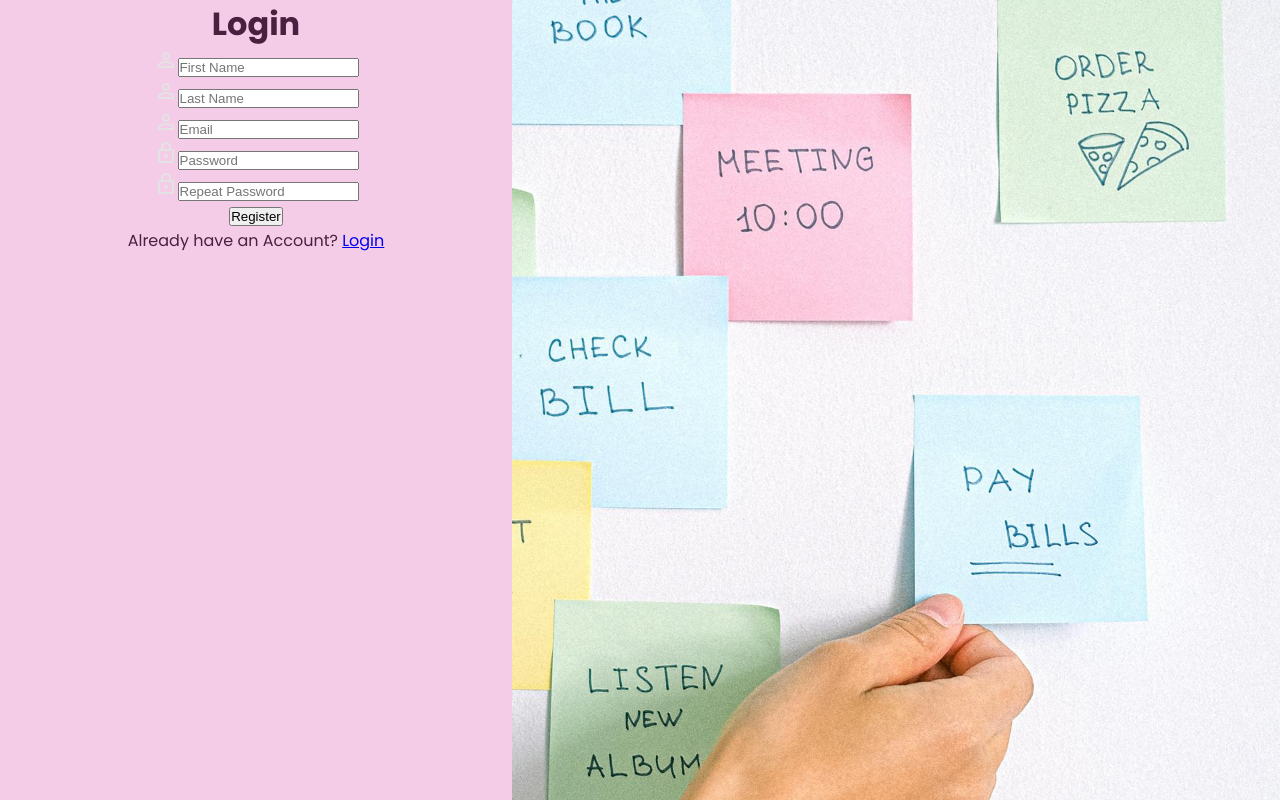
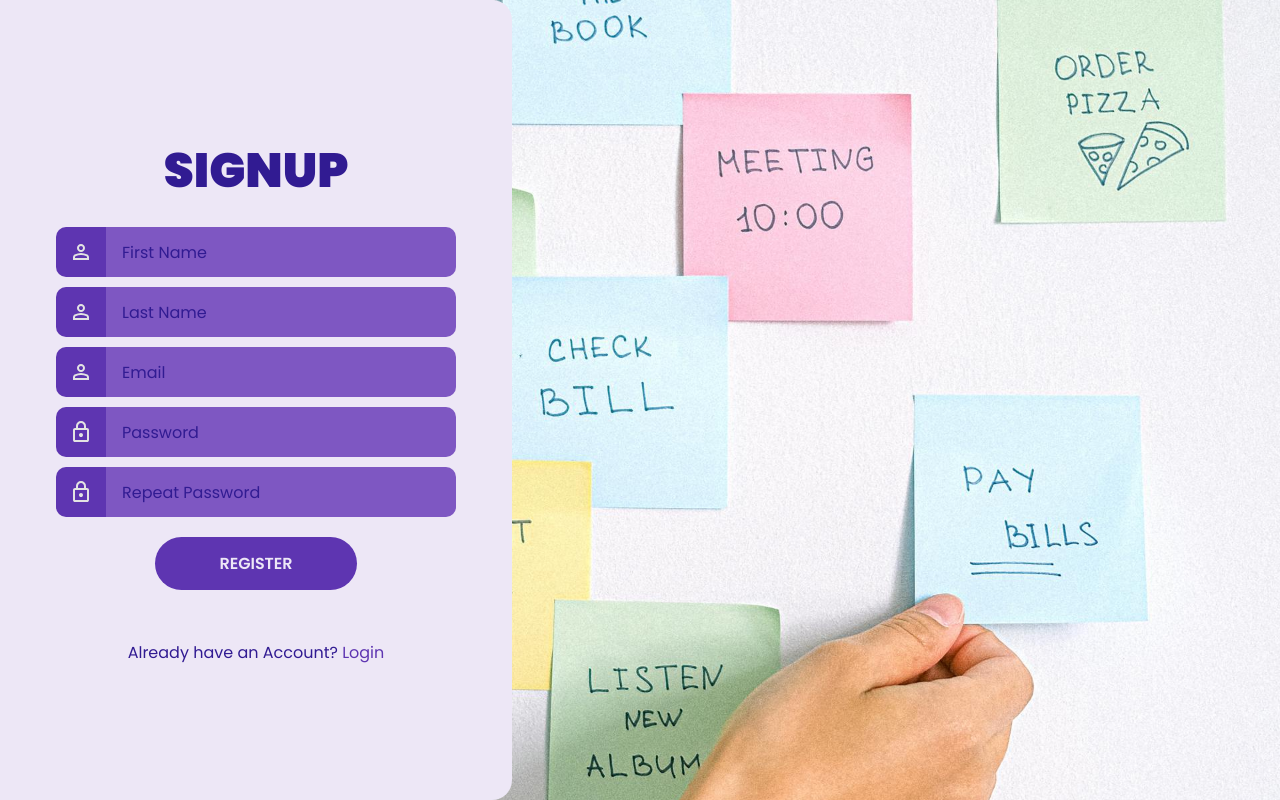
Before and after one commit to JanW07/TaskFlow-Frontend, an Angular app: page /register in a window 1280 px wide. Built offline with nearby package versions, Linux system fonts and the light colour scheme.

Commit message:
created styles and login/register view

```diff
--- a/src/app/login/login.component.html
+++ b/src/app/login/login.component.html
@@ -1,18 +1,30 @@
 <div class="wrapper">
   <h1>Login</h1>
+  <div id="error-message" *ngIf="submitted && formErrors.length">
+    <ul>
+      <li *ngFor="let error of formErrors">{{ error }}</li>
+    </ul>
+  </div>
   <form [formGroup]="loginForm" (ngSubmit)="onSubmit()">
-    <div>
+
+
+    <!-- Email Field -->
+    <div [ngClass]="{'incorrect': submitted && loginForm.get('email')?.invalid}">
       <label for="emailInput">
         <svg xmlns="http://www.w3.org/2000/svg" height="24px" viewBox="0 -960 960 960" width="24px" fill="#e3e3e3"><path d="M480-480q-66 0-113-47t-47-113q0-66 47-113t113-47q66 0 113 47t47 113q0 66-47 113t-113 47ZM160-160v-112q0-34 17.5-62.5T224-378q62-31 126-46.5T480-440q66 0 130 15.5T736-378q29 15 46.5 43.5T800-272v112H160Zm80-80h480v-32q0-11-5.5-20T700-306q-54-27-109-40.5T480-360q-56 0-111 13.5T260-306q-9 5-14.5 14t-5.5 20v32Zm240-320q33 0 56.5-23.5T560-640q0-33-23.5-56.5T480-720q-33 0-56.5 23.5T400-640q0 33 23.5 56.5T480-560Zm0-80Zm0 400Z"/></svg>
       </label>
       <input required type="email" formControlName="email" id="emailInput" placeholder="Email">
     </div>
-    <div>
+
+    <!-- Password Field -->
+    <div [ngClass]="{'incorrect': submitted && loginForm.get('password')?.invalid}">
       <label for="passwordInput">
         <svg xmlns="http://www.w3.org/2000/svg" height="24px" viewBox="0 -960 960 960" width="24px" fill="#e3e3e3"><path d="M240-80q-33 0-56.5-23.5T160-160v-400q0-33 23.5-56.5T240-640h40v-80q0-83 58.5-141.5T480-920q83 0 141.5 58.5T680-720v80h40q33 0 56.5 23.5T800-560v400q0 33-23.5 56.5T720-80H240Zm0-80h480v-400H240v400Zm240-120q33 0 56.5-23.5T560-360q0-33-23.5-56.5T480-440q-33 0-56.5 23.5T400-360q0 33 23.5 56.5T480-280ZM360-640h240v-80q0-50-35-85t-85-35q-50 0-85 35t-35 85v80ZM240-160v-400 400Z"/></svg>
       </label>
       <input required type="password" formControlName="password" id="passwordInput" placeholder="Password">
     </div>
+
+
     <button type="submit">Login</button>
   </form>
   <p>Dont have an Account? <a href="/register">Register</a></p>
--- a/src/app/login/login.component.ts
+++ b/src/app/login/login.component.ts
@@ -14,7 +14,8 @@ import { Router } from '@angular/router';
 })
 export class LoginComponent {
   loginForm: FormGroup;
-  errorMessage: string = '';
+  formErrors: string[] = [];
+  submitted: boolean = false;
 
   constructor(private fb: FormBuilder, private authService: AuthService, private router: Router) {
     this.loginForm = this.fb.group({
@@ -25,6 +26,13 @@ export class LoginComponent {
 
 
   onSubmit(): void {
+    this.submitted = true;
+
+    if (this.loginForm.invalid) {
+      this.formErrors = this.getFormErrors();
+      return;
+    }
+
     if (this.loginForm.valid) {
       const credentials = this.loginForm.value;
       this.authService.login(credentials).subscribe({
@@ -36,9 +44,29 @@ export class LoginComponent {
         },
         error: (err) => {
           console.error('Login failed', err);
-          this.errorMessage = 'Invalid login credentials';
+          this.formErrors = ['Invalid login credentials'];
         }
       });
     }
   }
+
+  private getFormErrors(): string[] {
+    const errors: string[] = [];
+    const controls = this.loginForm.controls;
+
+    if (controls['email'].errors) {
+      if (controls['email'].errors['required']) {
+        errors.push('Email is required.');
+      }
+      if (controls['email'].errors['email']) {
+        errors.push('Please enter a valid email.');
+      }
+    }
+    if (controls['password'].errors) {
+      if (controls['password'].errors['required']) {
+        errors.push('Password is required.');
+      }
+    }
+    return errors;
+  }
 }
--- a/src/app/register/register.component.html
+++ b/src/app/register/register.component.html
@@ -1,35 +1,50 @@
 <div class="wrapper">
-  <h1>Login</h1>
+  <h1>Signup</h1>
+  <div id="error-message" *ngIf="submitted && formErrors.length">
+    <ul>
+      <li *ngFor="let error of formErrors">{{ error }}</li>
+    </ul>
+  </div>
+
   <form [formGroup]="registerForm" (ngSubmit)="onSubmit()">
-    <div>
+    <!-- First Name Field -->
+    <div [ngClass]="{'incorrect': submitted && registerForm.get('firstName')?.invalid}">
       <label for="firstNameInput">
         <svg xmlns="http://www.w3.org/2000/svg" height="24px" viewBox="0 -960 960 960" width="24px" fill="#e3e3e3"><path d="M480-480q-66 0-113-47t-47-113q0-66 47-113t113-47q66 0 113 47t47 113q0 66-47 113t-113 47ZM160-160v-112q0-34 17.5-62.5T224-378q62-31 126-46.5T480-440q66 0 130 15.5T736-378q29 15 46.5 43.5T800-272v112H160Zm80-80h480v-32q0-11-5.5-20T700-306q-54-27-109-40.5T480-360q-56 0-111 13.5T260-306q-9 5-14.5 14t-5.5 20v32Zm240-320q33 0 56.5-23.5T560-640q0-33-23.5-56.5T480-720q-33 0-56.5 23.5T400-640q0 33 23.5 56.5T480-560Zm0-80Zm0 400Z"/></svg>
       </label>
       <input required type="text" formControlName="firstName" id="firstName-Input" placeholder="First Name">
     </div>
-    <div>
+
+    <!-- Last Name Field -->
+    <div [ngClass]="{'incorrect': submitted && registerForm.get('lastName')?.invalid}">
       <label for="lastNameInput">
         <svg xmlns="http://www.w3.org/2000/svg" height="24px" viewBox="0 -960 960 960" width="24px" fill="#e3e3e3"><path d="M480-480q-66 0-113-47t-47-113q0-66 47-113t113-47q66 0 113 47t47 113q0 66-47 113t-113 47ZM160-160v-112q0-34 17.5-62.5T224-378q62-31 126-46.5T480-440q66 0 130 15.5T736-378q29 15 46.5 43.5T800-272v112H160Zm80-80h480v-32q0-11-5.5-20T700-306q-54-27-109-40.5T480-360q-56 0-111 13.5T260-306q-9 5-14.5 14t-5.5 20v32Zm240-320q33 0 56.5-23.5T560-640q0-33-23.5-56.5T480-720q-33 0-56.5 23.5T400-640q0 33 23.5 56.5T480-560Zm0-80Zm0 400Z"/></svg>
       </label>
       <input required type="text" formControlName="lastName" id="lastNameInput" placeholder="Last Name">
     </div>
-    <div>
+
+    <!-- Email Field -->
+    <div [ngClass]="{'incorrect': submitted && registerForm.get('email')?.invalid}">
       <label for="emailInput">
         <svg xmlns="http://www.w3.org/2000/svg" height="24px" viewBox="0 -960 960 960" width="24px" fill="#e3e3e3"><path d="M480-480q-66 0-113-47t-47-113q0-66 47-113t113-47q66 0 113 47t47 113q0 66-47 113t-113 47ZM160-160v-112q0-34 17.5-62.5T224-378q62-31 126-46.5T480-440q66 0 130 15.5T736-378q29 15 46.5 43.5T800-272v112H160Zm80-80h480v-32q0-11-5.5-20T700-306q-54-27-109-40.5T480-360q-56 0-111 13.5T260-306q-9 5-14.5 14t-5.5 20v32Zm240-320q33 0 56.5-23.5T560-640q0-33-23.5-56.5T480-720q-33 0-56.5 23.5T400-640q0 33 23.5 56.5T480-560Zm0-80Zm0 400Z"/></svg>
       </label>
       <input required type="email" formControlName="email" id="emailInput" placeholder="Email">
     </div>
-    <div>
+
+    <!-- Password Field -->
+    <div [ngClass]="{'incorrect': submitted && registerForm.get('password')?.invalid}">
       <label for="passwordInput">
         <svg xmlns="http://www.w3.org/2000/svg" height="24px" viewBox="0 -960 960 960" width="24px" fill="#e3e3e3"><path d="M240-80q-33 0-56.5-23.5T160-160v-400q0-33 23.5-56.5T240-640h40v-80q0-83 58.5-141.5T480-920q83 0 141.5 58.5T680-720v80h40q33 0 56.5 23.5T800-560v400q0 33-23.5 56.5T720-80H240Zm0-80h480v-400H240v400Zm240-120q33 0 56.5-23.5T560-360q0-33-23.5-56.5T480-440q-33 0-56.5 23.5T400-360q0 33 23.5 56.5T480-280ZM360-640h240v-80q0-50-35-85t-85-35q-50 0-85 35t-35 85v80ZM240-160v-400 400Z"/></svg>
       </label>
       <input required type="password" formControlName="password" id="passwordInput" placeholder="Password">
     </div>
-    <div>
-      <label for="passwordInput">
+
+    <!-- Repeat Password Field -->
+    <div [ngClass]="{'incorrect': submitted && registerForm.get('repeatPassword')?.invalid || submitted && registerForm.get('password')?.value !== registerForm.get('repeatPassword')?.value}">
+      <label for="repeatPasswordInput">
         <svg xmlns="http://www.w3.org/2000/svg" height="24px" viewBox="0 -960 960 960" width="24px" fill="#e3e3e3"><path d="M240-80q-33 0-56.5-23.5T160-160v-400q0-33 23.5-56.5T240-640h40v-80q0-83 58.5-141.5T480-920q83 0 141.5 58.5T680-720v80h40q33 0 56.5 23.5T800-560v400q0 33-23.5 56.5T720-80H240Zm0-80h480v-400H240v400Zm240-120q33 0 56.5-23.5T560-360q0-33-23.5-56.5T480-440q-33 0-56.5 23.5T400-360q0 33 23.5 56.5T480-280ZM360-640h240v-80q0-50-35-85t-85-35q-50 0-85 35t-35 85v80ZM240-160v-400 400Z"/></svg>
       </label>
-      <input required type="password" formControlName="password" id="passwordInput" placeholder="Repeat Password">
+      <input required type="repeatPassword" formControlName="repeatPassword" id="repeatPasswordInput" placeholder="Repeat Password">
     </div>
     <button type="submit">Register</button>
   </form>
--- a/src/app/register/register.component.ts
+++ b/src/app/register/register.component.ts
@@ -13,31 +13,86 @@ import { Router } from '@angular/router';
 })
 export class RegisterComponent {
   registerForm: FormGroup;
-  errorMessage: string = '';
+  formErrors: string[] = [];
+  submitted: boolean = false;
 
   constructor(private fb: FormBuilder, private authService: AuthService, private router: Router) {
     this.registerForm = this.fb.group({
       email: ['', [Validators.required, Validators.email]],
       password: ['', Validators.required],
+      repeatPassword: ['', Validators.required],
       firstName: ['', Validators.required],
       lastName: ['', Validators.required]
     });
   }
 
   onSubmit(): void {
-    if (this.registerForm.valid) {
+    this.submitted = true;
+
+    const password = this.registerForm.get('password')?.value;
+    const repeatPasswordControl = this.registerForm.get('repeatPassword');
+    if (password !== repeatPasswordControl?.value) {
+      repeatPasswordControl?.setErrors({ ...repeatPasswordControl?.errors, 'mismatch': true });
+    } else {
+      if (repeatPasswordControl?.errors && repeatPasswordControl.errors['mismatch']) {
+        const { mismatch, ...rest } = repeatPasswordControl.errors;
+        repeatPasswordControl.setErrors(Object.keys(rest).length ? rest : null);
+      }
+    }
+
+    if (this.registerForm.invalid) {
+      this.formErrors = this.getFormErrors();
+      return;
+    }
+
     const userData = this.registerForm.value;
     this.authService.register(userData).subscribe({
       next: (response) => {
         console.log('Registration successful!');
-          // Optionally, redirect to login or dashboard after successful registration
         this.router.navigate(['/login']);
       },
       error: (err) => {
         console.error('Registration failed', err);
-          this.errorMessage = 'Registration failed. Please try again.';
+        this.formErrors = ['Registration failed. Please try again.'];
       }
     });
   }
+
+  private getFormErrors(): string[] {
+    const errors: string[] = [];
+    const controls = this.registerForm.controls;
+
+    if (controls['firstName'].errors) {
+      if (controls['firstName'].errors['required']) {
+        errors.push('First name is required.');
       }
     }
+    if (controls['lastName'].errors) {
+      if (controls['lastName'].errors['required']) {
+        errors.push('Last name is required.');
+      }
+    }
+    if (controls['email'].errors) {
+      if (controls['email'].errors['required']) {
+        errors.push('Email is required.');
+      }
+      if (controls['email'].errors['email']) {
+        errors.push('Please enter a valid email.');
+      }
+    }
+    if (controls['password'].errors) {
+      if (controls['password'].errors['required']) {
+        errors.push('Password is required.');
+      }
+    }
+    if (controls['repeatPassword'].errors) {
+      if (controls['repeatPassword'].errors['required']) {
+        errors.push('Repeat password is required.');
+      }
+      if (controls['repeatPassword'].errors['mismatch']) {
+        errors.push('Passwords do not match.');
+      }
+    }
+    return errors;
+  }
+}
--- a/src/styles.css
+++ b/src/styles.css
@@ -1,10 +1,12 @@
 @import url('https://fonts.googleapis.com/css2?family=Poppins:ital,wght@0,100;0,200;0,300;0,400;0,500;0,600;0,700;0,800;0,900;1,100;1,200;1,300;1,400;1,500;1,600;1,700;1,800;1,900&family=Red+Hat+Display:ital,wght@0,300..900;1,300..900&display=swap');
-:root{
-    --accent-color: #C880B7;
-    --input-color: #9F6BA0;
-    --base-color: #F5CCE8;
-    --text-color: #4A2040;
-}
+:root {
+    --base-color: #EDE7F6;   /* A very light, subtle lavender */
+    --accent-color: #5E35B1; /* A deep, muted purple for accents */
+    --input-color:  #7E57C2;  /* A balanced medium purple for inputs */
+    --text-color:   #311B92; /* A rich, dark purple for text */
+    --incorrect-field-color: #8E244D;
+  }
+
 *{
     margin: 0;
     padding: 0;
@@ -23,7 +25,115 @@ body{
     overflow: hidden;
 }
 .wrapper{
+    box-sizing: border-box;
     background-color: var(--base-color);
     height: 100vh;
     width: max(40%, 300px);
+    padding: 10px;
+    border-radius: 0 20px 20px 0;
+    display: flex;
+    flex-direction: column;
+    align-items: center;
+    justify-content: center;
 }
+h1{
+    font-size: 3rem;
+    font-weight: 900;
+    text-transform: uppercase;
+}
+form{
+    width: min(400px, 100%);
+    margin-top: 20px;
+    margin-bottom: 50px;
+    display: flex;
+    flex-direction: column;
+    align-items: center;
+    gap: 10px;
+}
+form > div{
+    width: 100%;
+    display: flex;
+    justify-content: center;
+}
+form label{
+    flex-shrink: 0;
+    height: 50px;
+    width: 50px;
+    background-color: var(--accent-color);
+    fill: var(--base-color);
+    color: var(--base-color);
+    border-radius: 10px 0 0 10px;
+    display: flex;
+    justify-content: center;
+    align-items: center;
+    font-size: 1.5rem;
+    font-weight: 500;
+}
+form input{
+    box-sizing: border-box;
+    flex-grow: 1;
+    min-width: 0;
+    height: 50px;
+    padding: 1em;
+    font: inherit;
+    border-radius: 0 10px 10px 0;
+    border: 2px solid var(--input-color);
+    border-left: none;
+    background-color: var(--input-color);
+    transition: 150ms ease;
+}
+form input:hover{
+    border-color: var(--accent-color);
+}
+form input:focus{
+    outline: none;
+    border-color: var(--text-color);
+}
+div:has(input:focus) > label{
+    background-color: var(--text-color);
+}
+form input::placeholder{
+    color: var(--text-color);
+}
+form button{
+    margin-top: 10px;
+    border: none;
+    border-radius: 1000px;
+    padding: .85em 4em;
+    background-color: var(--accent-color);
+    color: var(--base-color);
+    font: inherit;
+    font-weight: 600;
+    text-transform: uppercase;
+    cursor: pointer;
+    transition: 150ms ease;
+}
+form button:hover{
+    background-color: var(--text-color);
+}
+form button:focus{
+    outline: none;
+    background-color: var(--text-color);
+}
+a{
+    text-decoration: none;
+    color: var(--accent-color);
+}
+a:hover{
+    text-decoration: underline;
+}
+@media(max-width: 1100px){
+    .wrapper{
+        width: min(600px, 100%);
+        border-radius: 0;
+    }
+}
+form div.incorrect label {
+    background-color: var(--incorrect-field-color);
+}
+form div.incorrect input {
+    border-color: var(--incorrect-field-color);
+}
+#error-message{
+    color: var(--incorrect-field-color);
+}
```
Lines whose indentation alone changed are shown as unchanged.
